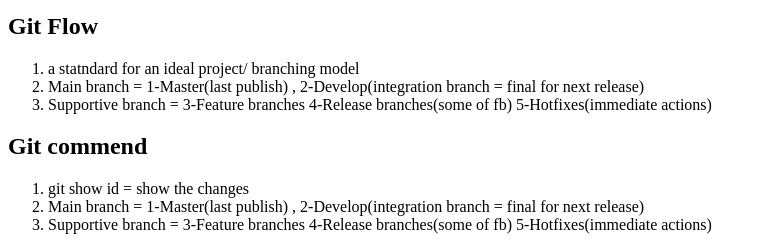
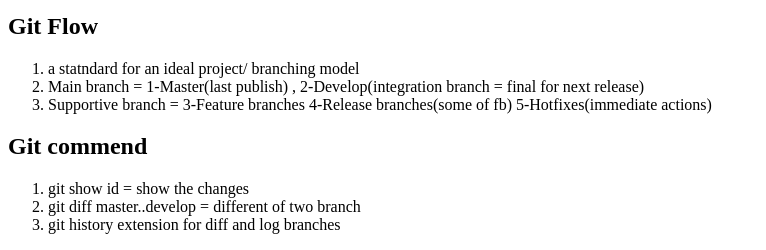
Before and after one commit to ERFANim/git-learning, a PHP site: page /start-git.php in a window 1280 px wide. Shown: the part 1170-1420 px from the top of the page, without its empty margins (0-766 px from the left). Run offline with PHP 8.4, Linux system fonts and the light colour scheme.

Commit message:
git-commend-history

```diff
--- a/start-git.php
+++ b/start-git.php
@@ -95,8 +95,8 @@
     <h2>Git commend</h2>
     <ol>
        <li>git show id = show the changes</li>
-       <li>Main branch = 1-Master(last publish) , 2-Develop(integration branch = final for next release)</li>
-       <li>Supportive branch = 3-Feature branches  4-Release branches(some of fb) 5-Hotfixes(immediate actions)</li>
+       <li>git diff master..develop = different of two branch</li>
+       <li>git history extension for diff and log branches</li>
     </ol>
 
 
```
